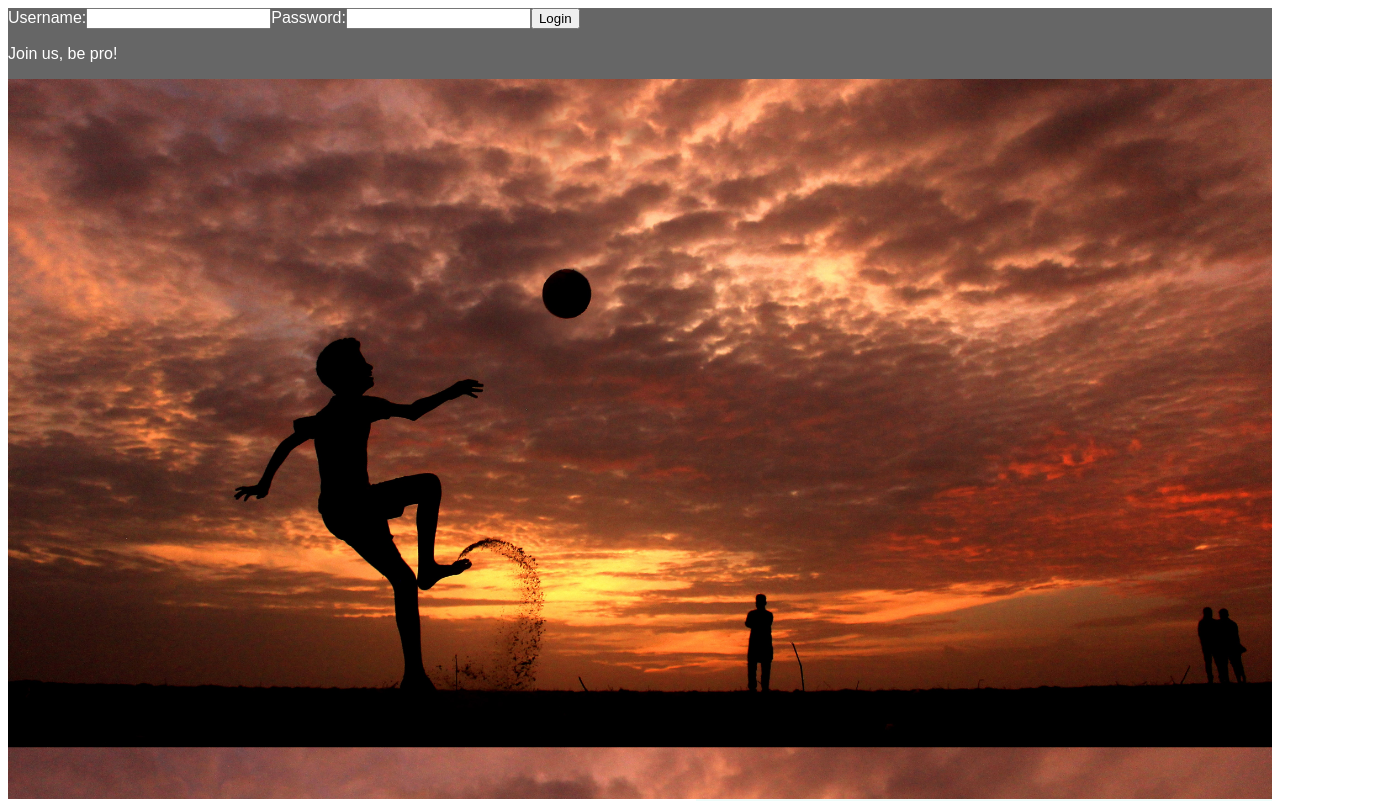
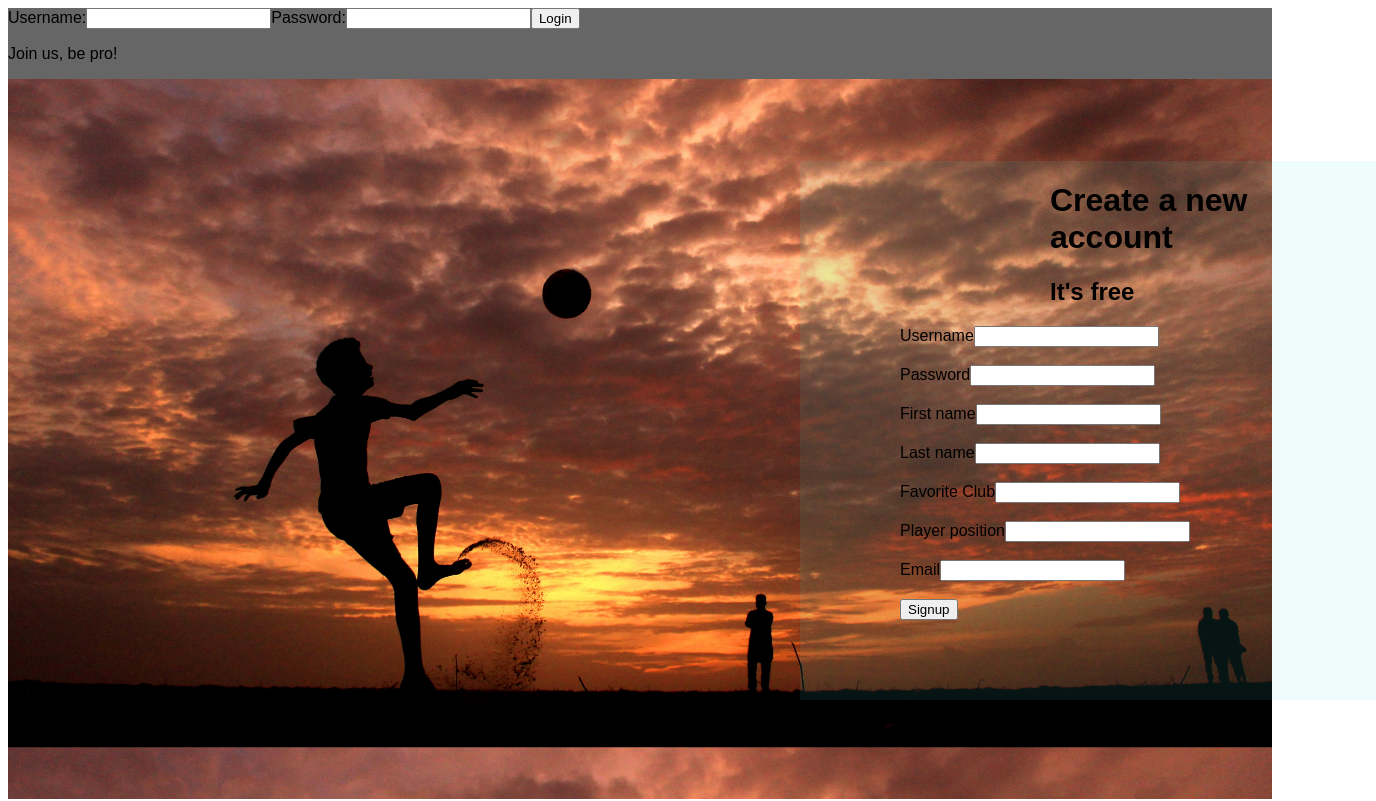
Before and after one commit to crispinonicky/sicKicks-main-react, a React (Create React App) app: page / in a window 1280 px wide. Shown: the top 801 px of the page, 1376 px wide, since content can reach past the window. Built offline with nearby package versions, Linux system fonts and the light colour scheme; no server answers.

Commit message:
pulling the last production

```diff
--- a/src/App.css
+++ b/src/App.css
@@ -43,6 +43,9 @@
   float: right;
   height: 539px;
   /* position: fixed; */
+  position: absolute;
+  bottom: 100px;
+  left: 800px;
 }
 
 /* .sign-up-box{
@@ -58,7 +61,8 @@
 
 
 .nav-style {
-  background-color: red;
+  /* background-color: red; */
+  /* color: black; */
 }
 
 .add-team{
@@ -85,7 +89,7 @@ background-color: rgba(0, 0, 0, 0.6);
 /* padding: 0px; */
 /* padding-left: 800px; */
 /* padding-top: 50px; */
-color: white;
+color: black;
 }
 
 
```
